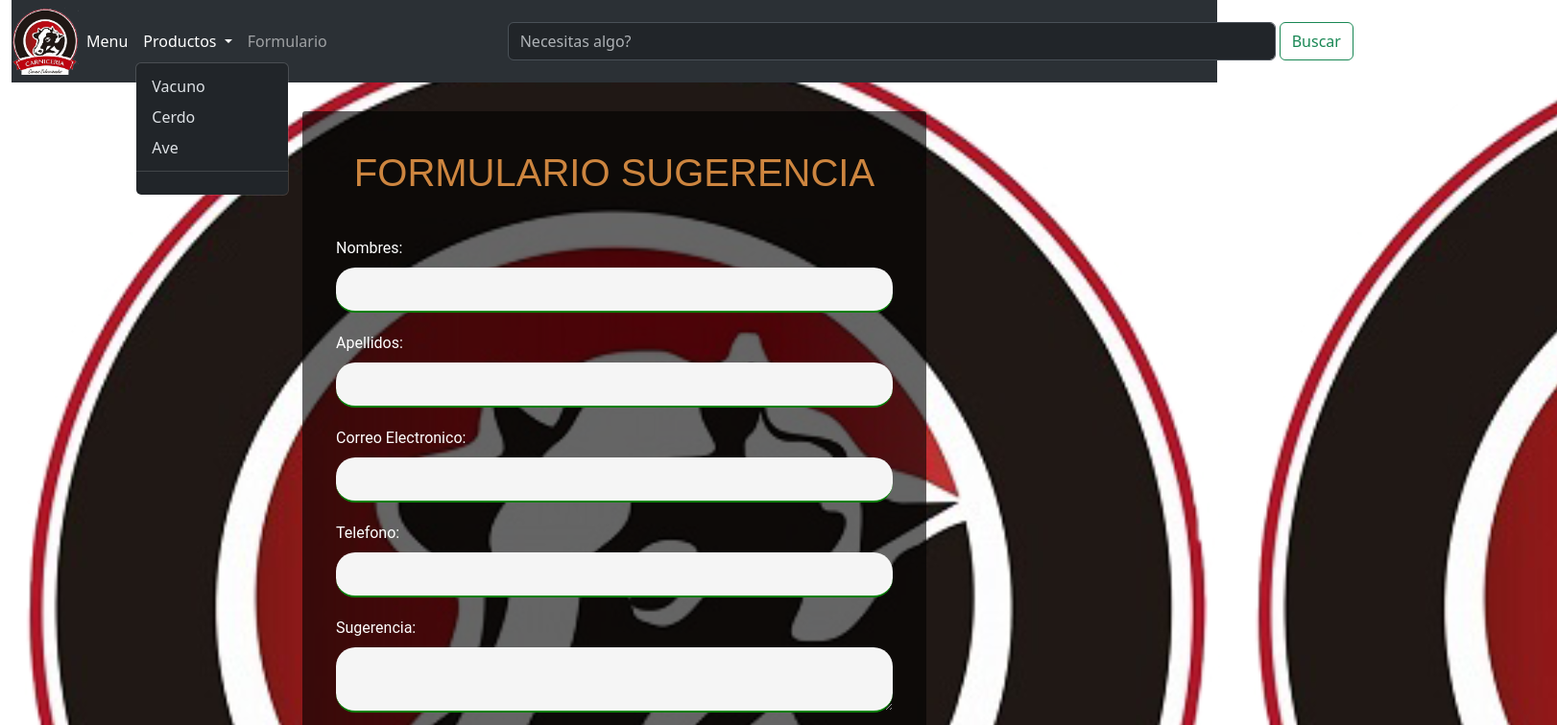
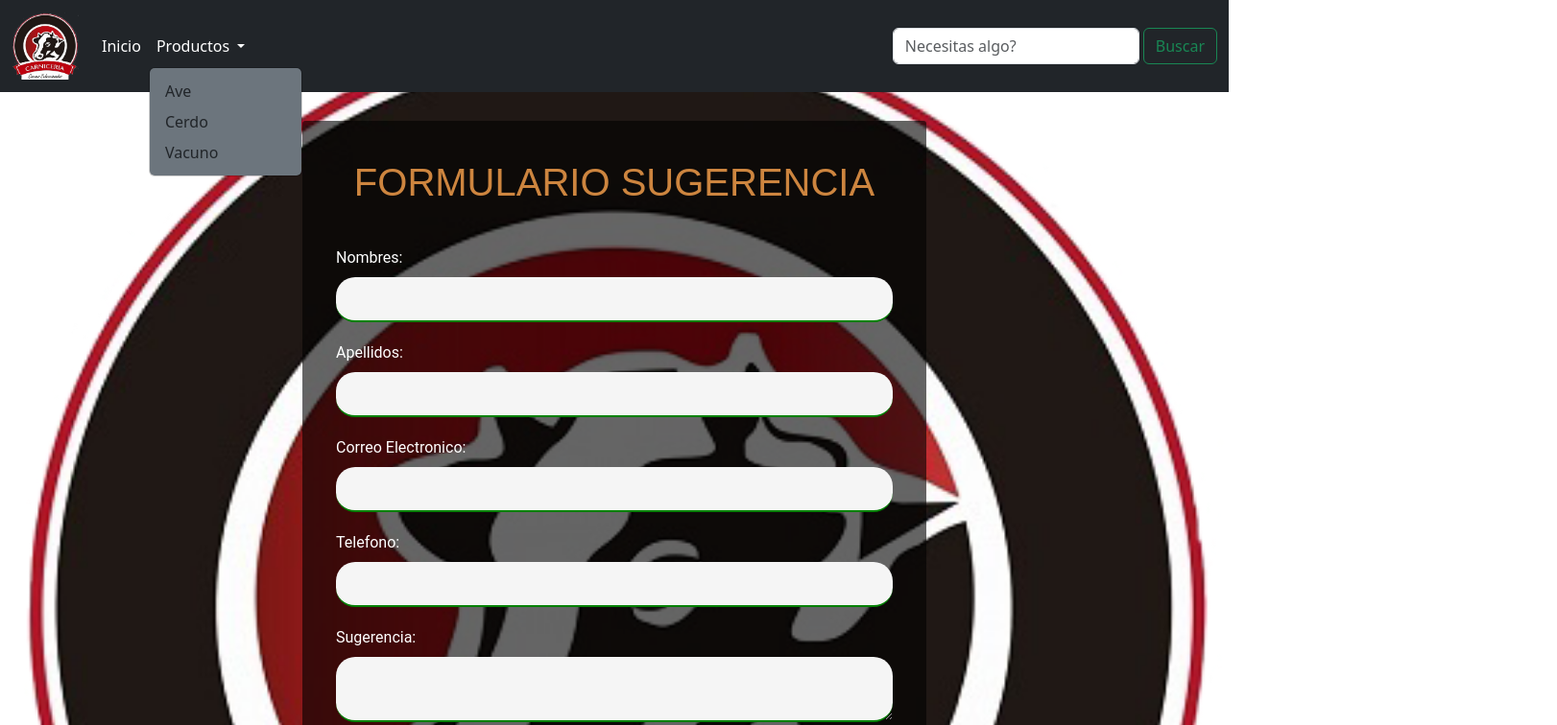
Before and after one commit to Y0rha9s/Prueba1Web, a plain HTML site: page Formulario.html in a window 1280 px wide. Both pictures are taken after a click on the button "Productos". Shown: the top 756 px of the page at 96% size, 1622 px wide, since content can reach past the window. Drawn offline with nearby package versions, Linux system fonts and the light colour scheme.

Commit message:
se renueva barra nav

```diff
--- a/Formulario.html
+++ b/Formulario.html
@@ -25,51 +25,51 @@
     crossorigin="anonymous"></script>
   <!--#endregion -->
   <!--#region Nav bar  -->
-  <div class="container-fluid">
-    <nav class="navbar navbar-expand-lg bg-body-tertiary nav-bar .grupo-1" data-bs-theme="dark">
-      <img src="./assets/IMG/carniceria2.png" alt="" width="70" height="70">
-      <button class="navbar-toggler" type="button" data-bs-toggle="collapse" data-bs-target="#navbarSupportedContent"
+  <nav class="navbar navbar-expand-md navbar-dark bg-dark">
+    <div class="container-fluid">
+      <!-- icono o nombre -->
+
+      <a class="navbar-brand" href="index3.html">
+        <img src="./assets/IMG/carniceria2.png" alt="" width="70" height="70">
+        <span class="text-warning"></span>
+      </a>
+
+      <!-- boton del menu -->
+
+      <button class="navbar-toggler" type="button" data-bs-toggle="collapse" data-bs-target="#menu"
         aria-controls="navbarSupportedContent" aria-expanded="false" aria-label="Toggle navigation">
         <span class="navbar-toggler-icon"></span>
       </button>
-      <div class="collapse navbar-collapse" id="navbarSupportedContent">
-        <ul class="navbar-nav me-auto mb-2 mb-lg-0">
+
+      <!-- elementos del menu colapsable -->
+
+      <div class="collapse navbar-collapse" id="menu">
+        <ul class="navbar-nav me-auto">
           <li class="nav-item">
-            <a class="nav-link active" aria-current="page" href="Index.html">Menu </a>
+            <a class="nav-link active" aria-current="page" href="index3.html">Inicio</a>
           </li>
           <li class="nav-item dropdown">
-            <a class="nav-link dropdown-toggle" href="" role="button" data-bs-toggle="dropdown" aria-expanded="false">
+            <a class="nav-link dropdown-toggle" href="#" id="navbarDropdown" role="button" data-bs-toggle="dropdown"
+              aria-expanded="false">
               Productos
             </a>
-            <ul class="dropdown-menu">
+
+            <ul class="dropdown-menu bg-secondary" aria-labelledby="navbarDropdown">
+              <li><a class="dropdown-item" href="Ave.html">Ave</a></li>
+              <li><a class="dropdown-item" href="Cerdo.html">Cerdo</a>
+              <li>
               <li><a class="dropdown-item" href="Vacuno.html">Vacuno</a></li>
-              <li><a class="dropdown-item" href="Cerdo.html">Cerdo</a></li>
-              <li><a class="dropdown-item" href="Ave.html">Ave</a></li>
-              <li>
-                <hr class="dropdown-divider">
-              </li>
-              <li><a class="dropdown-item" href=""></a></li>
             </ul>
           </li>
-          <li class="nav-item">
-            <!--<a class="nav-link" href="Contactanos.html">Contactanos</a>-->
-          </li>
-          <li class="nav-item">
-            <a class="nav-link" href="Formulario.html">Formulario</a>
-          </li>
-          <form class="d-flex" role="search">
-            <input class="form-control me-1" type="search" placeholder="Necesitas algo?" aria-label="Search"
-              style="width: 800px; margin-left: 180px;">
-            <button class="btn btn-outline-success" type="submit">Buscar</button>
-          </form>
         </ul>
-        <i class="fa-solid fa-cart-plus fa-2xl" style="color:#ffffff; margin-right: 30px;"></i>
-        <i class="fa-solid fa-user fa-2xl" style="color: #ffffff; margin-top: 15px;">
-          <p style="margin-left: 40px; font-size: 4mm;">Bienvenido</p>
-        </i>
+        <hr class="d-md-none text-white-50">
+        <form class="d-flex" role="search">
+          <input class="form-control me-1" type="search" placeholder="Necesitas algo?" aria-label="Search">
+          <button class="btn btn-outline-success" type="submit">Buscar</button>
+        </form>
       </div>
-    </nav>
-  </div>
+    </div>
+  </nav>
   <!--#endregion -->
   <div class="contenedor">
     <form action="" class="form">
```
